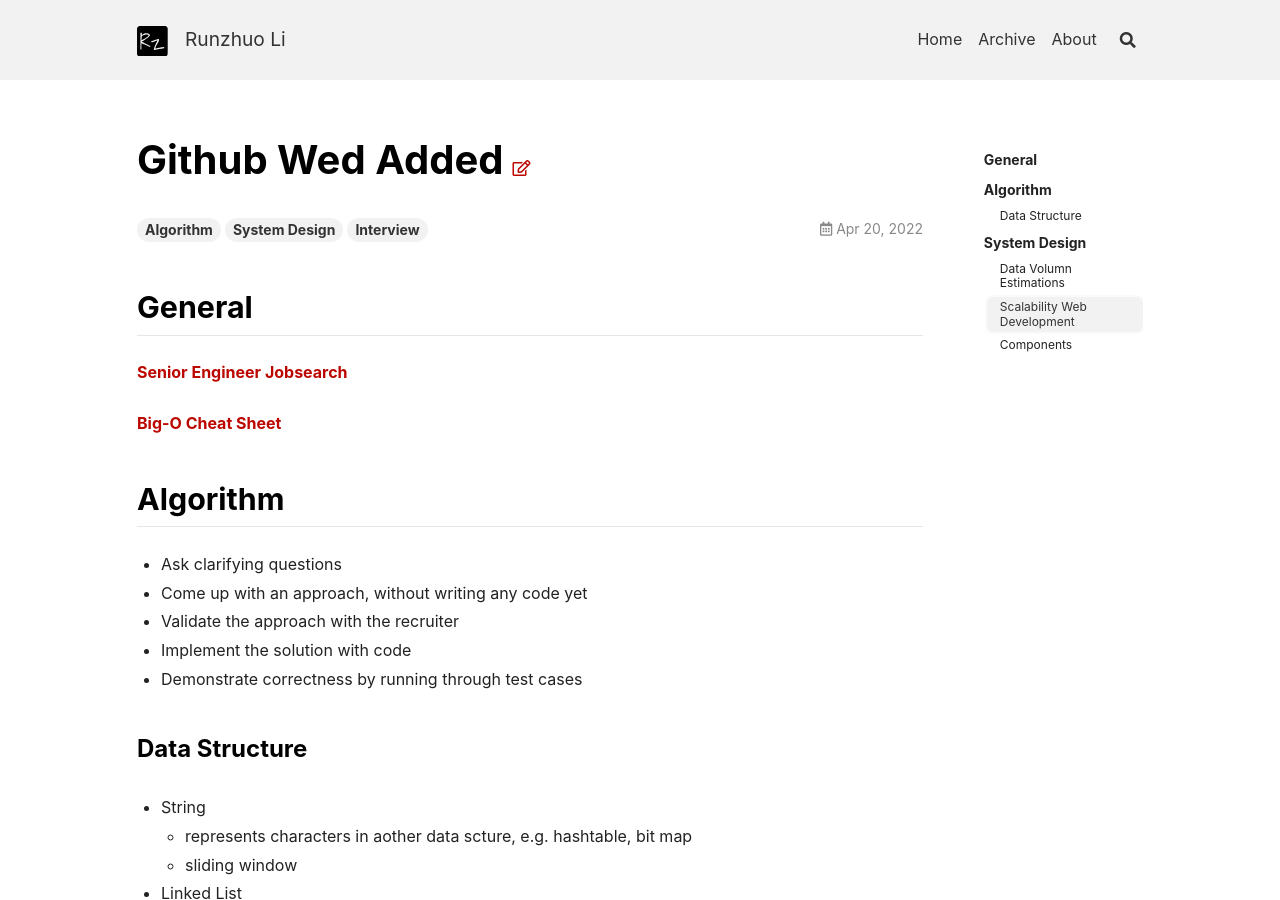
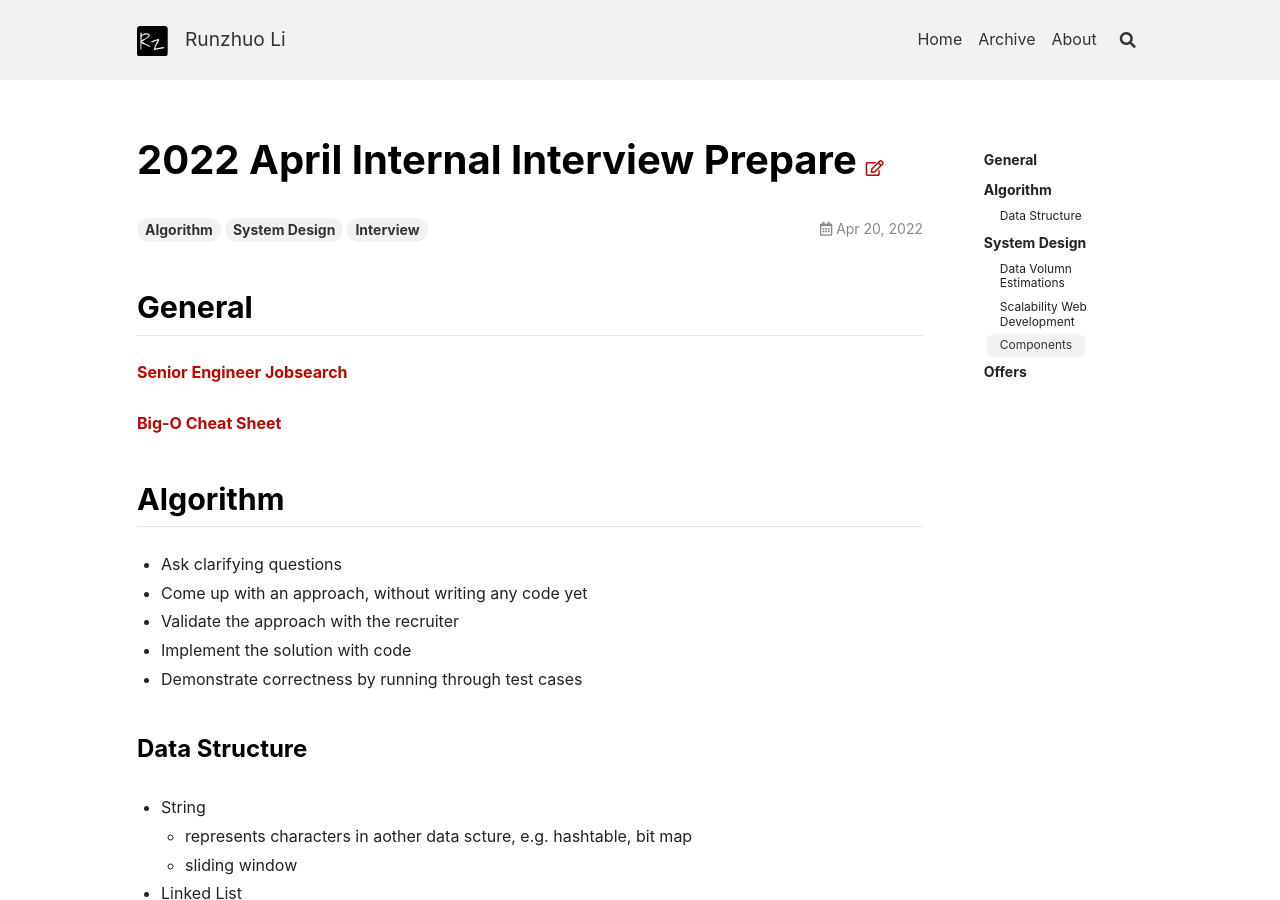
Before and after one commit to runzhuoli/runzhuoli.github.io, a Jekyll site: the page built from _posts/2022-04-20-webtest.md, in a window 1280 px wide and 900 px high. Built offline with Jekyll 4.4.1, drawn with Linux system fonts in a browser that asks for light colours; nearby versions of some CDN libraries; comment, search, counter and statistics services are not loaded; some of the changed text lies outside the part shown.

Commit message:
Update 2022-04-20-webtest.md title

```diff
--- a/_posts/2022-04-20-webtest.md
+++ b/_posts/2022-04-20-webtest.md
@@ -1,5 +1,5 @@
 ---
-title: Github Wed Added
+title: 2022 April Internal Interview Prepare
 key: 20220420
 tags:
   - Algorithm
@@ -118,3 +118,8 @@ bit, byte, kb, mb, gb, tb
   - Replication
 - CDN
 - Multi AZ
+
+## Offers
+
+- L5 AWS Route53
+- L5 AWS OpenSearch
```
